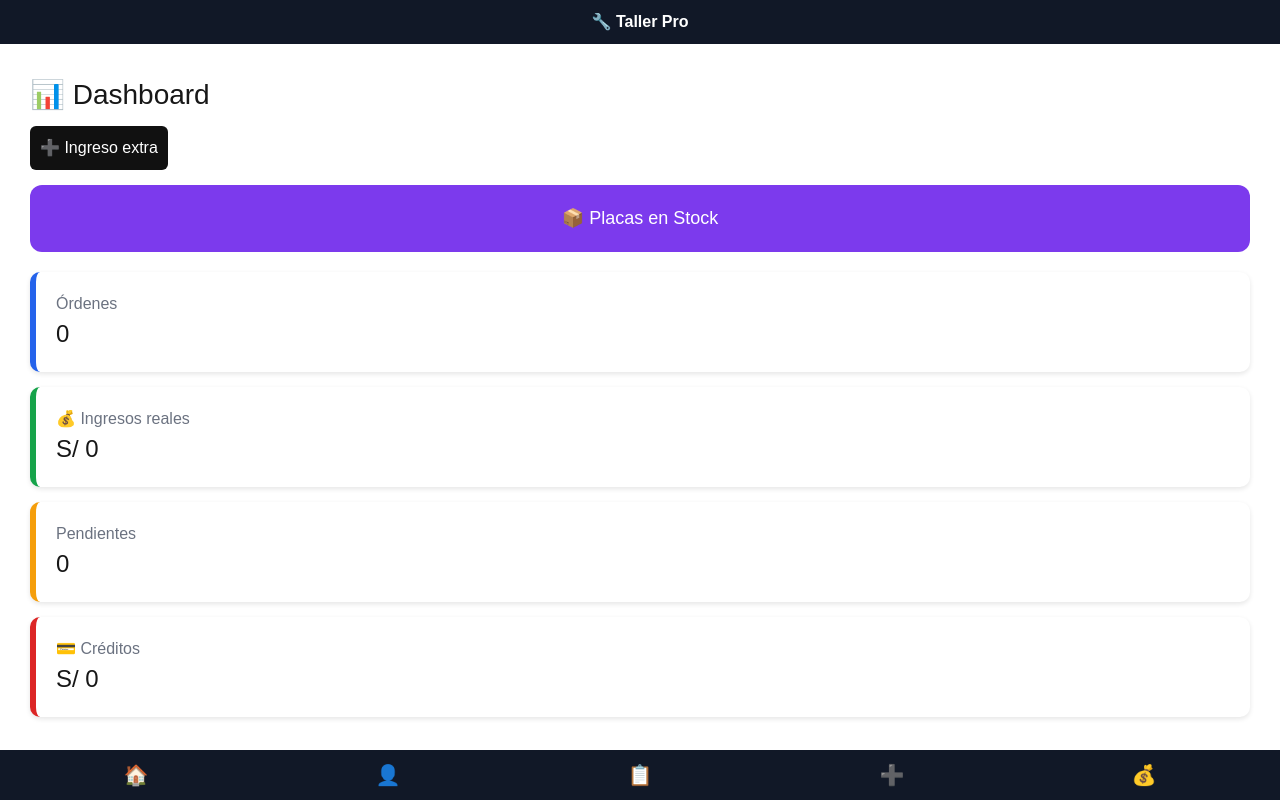
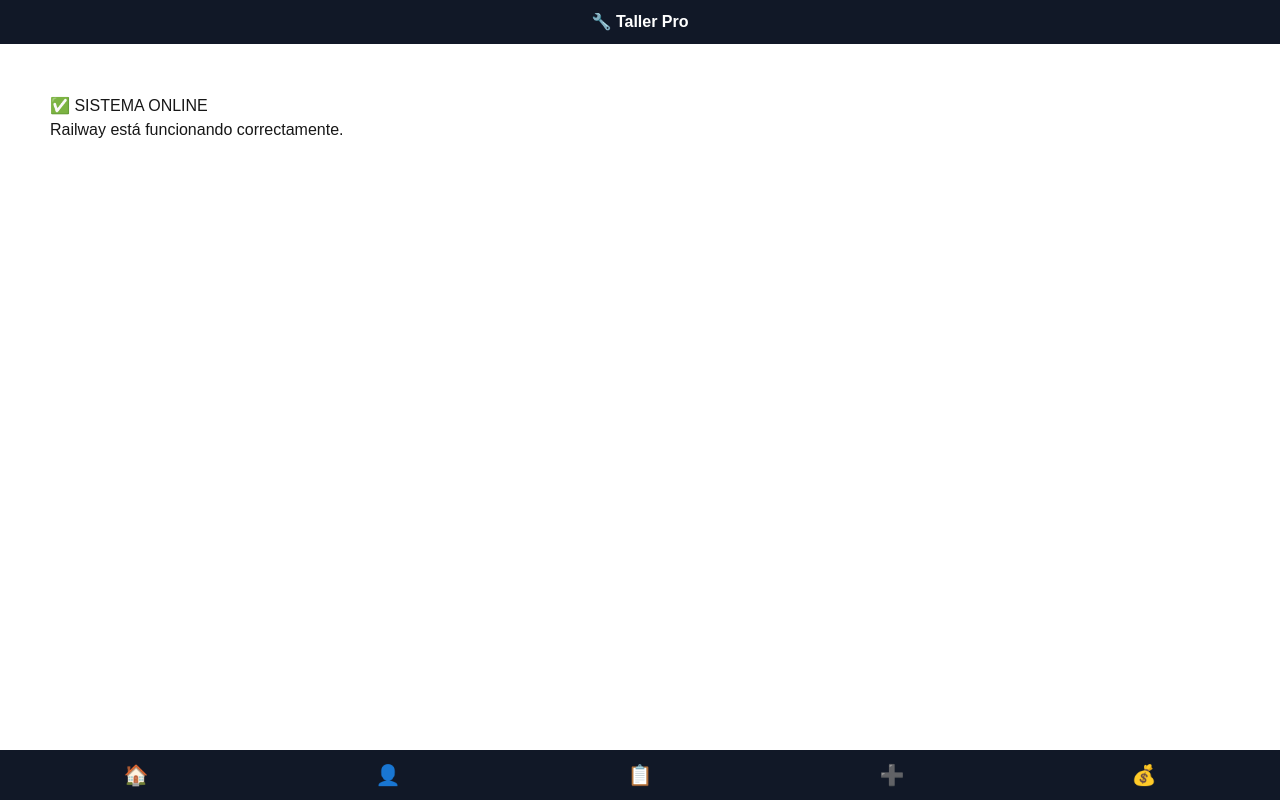
Before and after one commit to gruposhuancayo-collab/taller-pro, a Next.js app: page / in a window 1280 px wide. Built offline with nearby package versions, Linux system fonts and the light colour scheme; no server answers; the database is empty.

Commit message:
test homepage

```diff
--- a/src/app/page.tsx
+++ b/src/app/page.tsx
@@ -1,106 +1,16 @@
-import { prisma } from "@/lib/prisma";
-import IngresoExtraBtn from "./IngresoExtraBtn";
-import Link from "next/link";
+export default function Home() {
+  return (
+    <div
+      style={{
+        padding: 40,
+        fontFamily: "Arial",
+      }}
+    >
+      <h1>✅ SISTEMA ONLINE</h1>
 
-export default async function Dashboard() {
-  const totalOrdenes = await prisma.orden.count();
-
-  // 💵 ingresos reales (NO crédito)
-  const ingresosOrdenes = await prisma.orden.aggregate({
-    _sum: { precio: true },
-    where: {
-      tipoPago: { not: "CREDITO" },
-    },
-  });
-
-  // 💸 pagos de deuda
-  const pagos = await prisma.pago.aggregate({
-    _sum: { monto: true },
-  });
-
-  // ➕ ingresos extra
-  const extras = await prisma.ingresoExtra.aggregate({
-    _sum: { monto: true },
-  });
-
-  // 🔥 TOTAL REAL
-  const ingresosTotales =
-    (ingresosOrdenes._sum.precio || 0) +
-    (pagos._sum.monto || 0) +
-    (extras._sum.monto || 0);
-
-  const pendientes = await prisma.orden.count({
-    where: { estado: "REPARACION" },
-  });
-
-  const creditos = await prisma.orden.aggregate({
-    _sum: { deuda: true },
-  });
-
-  return (
-    <div style={{ padding: 20 }}>
-      <h1 style={{ fontSize: 28 }}>📊 Dashboard</h1>
-
-      {/* ✅ BOTÓN CLIENT */}
-      <IngresoExtraBtn />
-
-      {/* 📦 STOCK */}
-      <Link href="/placas">
-        <button
-          style={{
-            padding: 20,
-            borderRadius: 12,
-            border: "none",
-            background: "#7c3aed",
-            color: "white",
-            fontSize: 18,
-            cursor: "pointer",
-            width: "100%",
-            marginTop: 15,
-          }}
-        >
-          📦 Placas en Stock
-        </button>
-      </Link>
-
-      <div style={{ display: "grid", gap: 15, marginTop: 20 }}>
-        <Card title="Órdenes" value={totalOrdenes} color="#2563eb" />
-
-        <Card
-          title="💰 Ingresos reales"
-          value={`S/ ${ingresosTotales}`}
-          color="#16a34a"
-        />
-
-        <Card
-          title="Pendientes"
-          value={pendientes}
-          color="#f59e0b"
-        />
-
-        <Card
-          title="💳 Créditos"
-          value={`S/ ${creditos._sum.deuda || 0}`}
-          color="#dc2626"
-        />
-      </div>
+      <p>
+        Railway está funcionando correctamente.
+      </p>
     </div>
   );
 }
-
-function Card({ title, value, color }: any) {
-  return (
-    <div
-      style={{
-        background: "white",
-        padding: 20,
-        borderRadius: 10,
-        borderLeft: `6px solid ${color}`,
-        boxShadow: "0 2px 5px rgba(0,0,0,0.1)",
-      }}
-    >
-      <p style={{ color: "#6b7280" }}>{title}</p>
-      <h2 style={{ fontSize: 24 }}>{value}</h2>
-    </div>
-  );
-}
```
